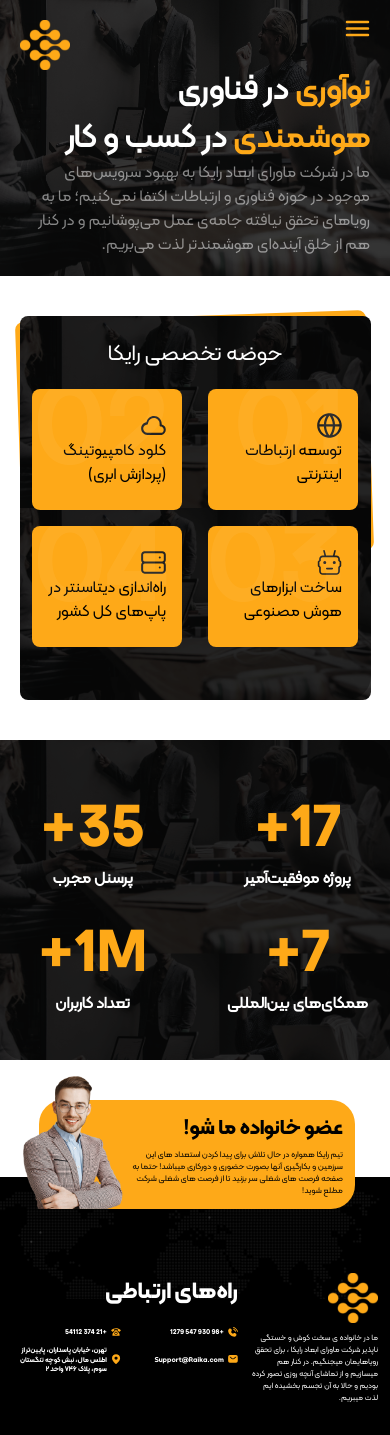
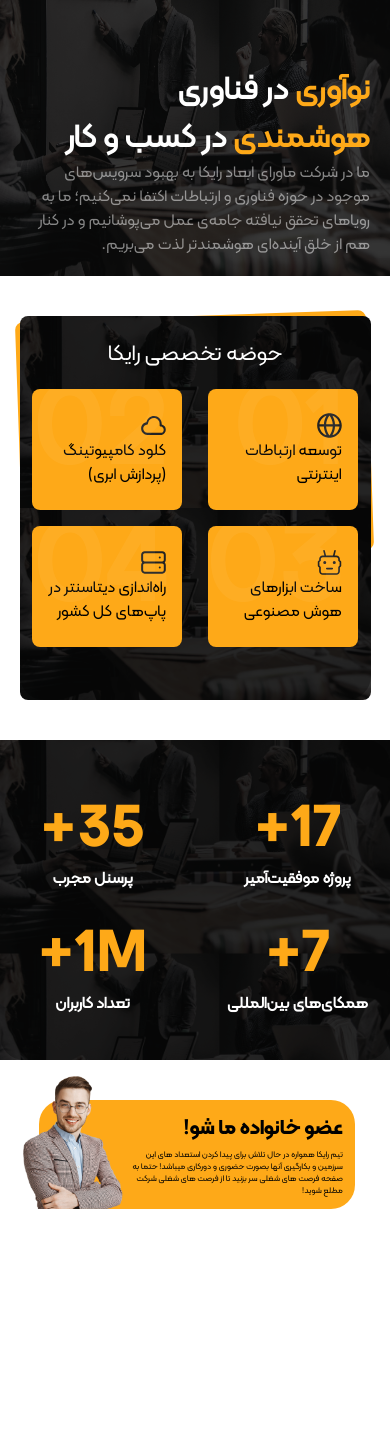
Before and after one commit to mahjs/Rayka-Main, a Next.js app: page / in a window 390 px wide. After the commit the page ends 1209 px from the top, so only its background shows below. Built offline with nearby package versions, Linux system fonts and the light colour scheme.

Commit message:
handle the ipad responsive

```diff
--- a/src/app/about-us/page.tsx
+++ b/src/app/about-us/page.tsx
@@ -21,7 +21,7 @@ const page: React.FC<Props> = ({}) => {
           style={{
             backgroundSize: "100%",
           }}
-          className="relative h-[22rem] w-[90%] flex-col items-center justify-center rounded-lg bg-main-image md:h-[23rem] md:w-[80%] md:rounded-3xl"
+          className="relative h-[22rem] w-[90%] flex-col items-center justify-center rounded-lg bg-main-image md:h-[50dvh] md:w-[80%] md:rounded-3xl"
         >
           <div className="absolute bottom-0 left-0 right-0 top-0 z-10 h-full w-full rounded-3xl bg-black bg-opacity-30" />
         </div>
--- a/src/app/layout.tsx
+++ b/src/app/layout.tsx
@@ -16,9 +16,9 @@ export default function RootLayout({
   return (
     <html lang="en" dir="rtl">
       <body>
-        <Navbar />
+        {/* <Navbar /> */}
         {children}
-        <Footer />
+        {/* <Footer /> */}
       </body>
     </html>
   );
--- a/src/components/about-us/Persons.tsx
+++ b/src/components/about-us/Persons.tsx
@@ -73,7 +73,7 @@ const Persons: React.FC<Props> = ({}) => {
 
   useEffect(() => {
     const updateImagesPerPage = () => {
-      const newImagesPerPage = 2;
+      const newImagesPerPage = window.innerWidth < 800 ? 2 : 3;
       setImagesPerPage(newImagesPerPage);
     };
 
@@ -96,7 +96,7 @@ const Persons: React.FC<Props> = ({}) => {
           data-carousel="static"
         >
           <div
-            className={`h-86 relative flex  w-[300rem] max-w-sm justify-center gap-4 overflow-hidden rounded-lg transition-all duration-300 md:h-[40rem] md:max-w-7xl md:gap-20 ${
+            className={`h-86 relative flex  w-[300rem] max-w-sm justify-center gap-4 overflow-hidden rounded-lg transition-all duration-300 md:h-[40rem] md:max-w-2xl md:gap-20 ${
               isTransitioning ? "translate-x-[-100%] transform" : ""
             }`}
           >
```
